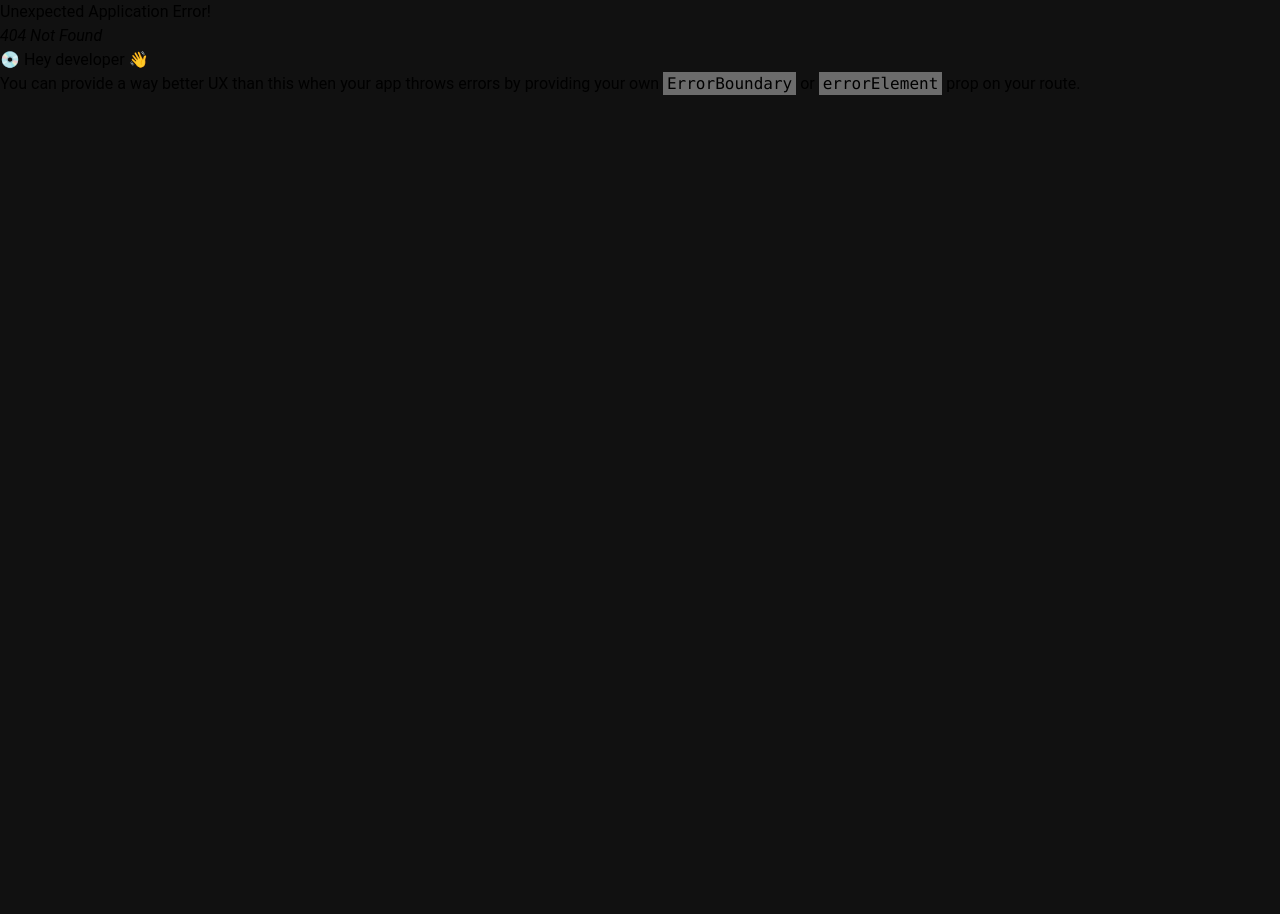
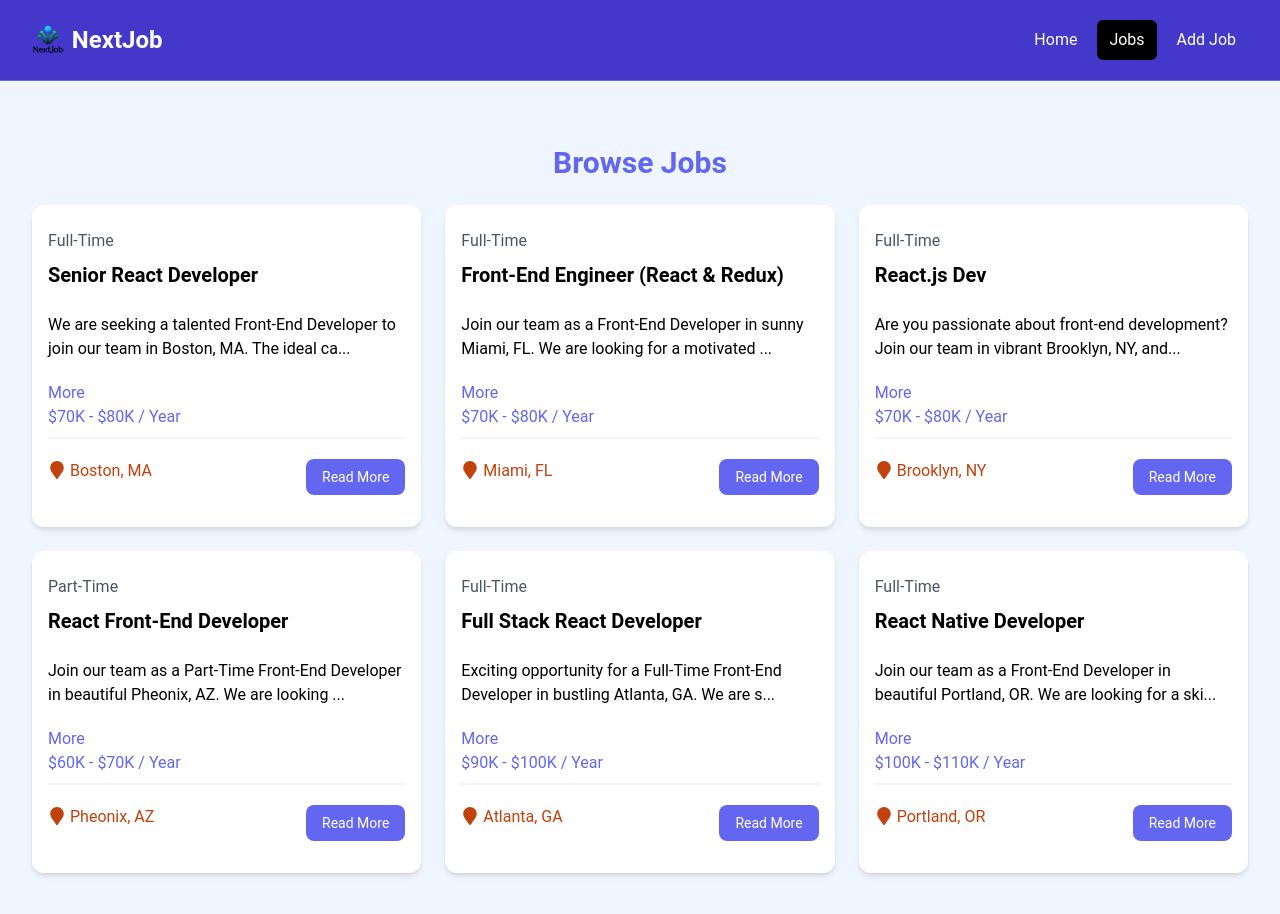
Before and after one commit to KaziShahHamza/jobPortal, a React (Vite) app: page /jobs in a window 1280 px wide. Before the commit this address had no page. Shown: the top 914 px of the page. Before the commit the page ends 800 px from the top, so only its background shows below. Built offline with nearby package versions, Linux system fonts and the light colour scheme.

Commit message:
job page added

```diff
--- a/src/App.jsx
+++ b/src/App.jsx
@@ -7,11 +7,15 @@
 import HomePage from "./pages/HomePage";
 import MainLayout from "./layouts/MainLayout";
 import "./index.css";
+import JobsPage from "./pages/JobsPage";
+import NotFoundPage from "./pages/NotFoundPage";
 
 const router = createBrowserRouter(
   createRoutesFromElements(
     <Route path="/" element={<MainLayout />}>
       <Route index element={<HomePage />} />
+      <Route path="/jobs" element={<JobsPage />} />
+      <Route path="*" element={<NotFoundPage />} />
     </Route>
   )
 );
--- a/src/components/HomeCards.jsx
+++ b/src/components/HomeCards.jsx
@@ -1,3 +1,4 @@
+import { Link } from "react-router-dom";
 
 
 const HomeCards = () => {
@@ -10,24 +11,24 @@
             <p className="mt-2 mb-4">
               Browse our React jobs and start your career today
             </p>
-            <a
-              href="/jobs.html"
+            <Link
+              to="/jobs"
               className="inline-block bg-black text-white rounded-lg px-4 py-2 hover:bg-gray-700"
             >
               Browse Jobs
-            </a>
+            </Link>
           </div>
           <div className="bg-indigo-100 p-6 rounded-lg shadow-md">
             <h2 className="text-2xl font-bold">For Employers</h2>
             <p className="mt-2 mb-4">
               List your job to find the perfect developer for the role
             </p>
-            <a
-              href="/add-job.html"
+            <Link
+              to="/add-job"
               className="inline-block bg-indigo-500 text-white rounded-lg px-4 py-2 hover:bg-indigo-600"
             >
               Add Job
-            </a>
+            </Link>
           </div>
         </div>
       </div>
--- a/src/components/JobListing.jsx
+++ b/src/components/JobListing.jsx
@@ -1,5 +1,6 @@
 import { useState } from "react";
 import { FaMapMarker } from "react-icons/fa";
+import { Link } from "react-router-dom";
 
 const JobListing = ({ job }) => {
   const [showFullDescription, setShowFullDescription] = useState(false);
@@ -35,12 +36,12 @@
             < FaMapMarker className="inline text-lg mb-1 mr-1" />
             {job.location}
           </div>
-          <a
-            href={`/job/${job.id}`}
+          <Link
+            to={`/job/${job.id}`}
             className="h-[36px] bg-indigo-500 hover:bg-indigo-600 text-white px-4 py-2 rounded-lg text-center text-sm"
           >
             Read More
-          </a>
+          </Link>
         </div>
       </div>
     </div>
--- a/src/components/JobListings.jsx
+++ b/src/components/JobListings.jsx
@@ -1,18 +1,18 @@
 import jobs from "../jobs.json";
 import JobListing from "./JobListing";
 
-const JobListings = () => {
-  const recentJobs = jobs.slice(0, 3);
+const JobListings = ({ isHome = false }) => {
+  const jobListings = isHome ? jobs.slice(0, 3) : jobs;
   console.log(jobs);
 
   return (
     <section className="bg-blue-50 px-4 py-10">
       <div className="container-xl lg:container m-auto">
         <h2 className="text-3xl font-bold text-indigo-500 mb-6 text-center">
-          Browse Jobs
+          { isHome ? "Recent Jobs" : "Browse Jobs"}
         </h2>
         <div className="grid grid-cols-1 md:grid-cols-3 gap-6">
-          {recentJobs.map((job) => (
+          {jobListings.map((job) => (
             <JobListing key={job.id} job={job} />
           ))}
         </div>
--- a/src/components/Navbar.jsx
+++ b/src/components/Navbar.jsx
@@ -1,45 +1,34 @@
-import logo from "../assets/images/logo3.png"
+import { NavLink } from "react-router-dom";
+import logo from "../assets/images/logo3.png";
 
 const Navbar = () => {
+  const linkClass = ({ isActive }) =>
+    isActive
+      ? "bg-black text-white bg-black hover:bg-gray-900 hover:text-white rounded-md px-3 py-2"
+      : "text-white hover:bg-gray-900 hover:text-white rounded-md px-3 py-2";
   return (
     <nav className="bg-indigo-700 border-b border-indigo-500">
       <div className="mx-auto max-w-7xl px-2 sm:px-6 lg:px-8">
         <div className="flex h-20 items-center justify-between">
           <div className="flex flex-1 items-center justify-center md:items-stretch md:justify-start">
             {/* <!-- Logo --> */}
-            <a
-              className="flex flex-shrink-0 items-center mr-4"
-              href="/index.html"
-            >
-              <img
-                className="h-10 w-auto"
-                src={ logo }
-                alt="React Jobs"
-              />
+            <NavLink className="flex flex-shrink-0 items-center mr-4" to="/">
+              <img className="h-10 w-auto" src={logo} alt="React Jobs" />
               <span className="hidden md:block text-white text-2xl font-bold ml-2">
                 NextJob
               </span>
-            </a>
+            </NavLink>
             <div className="md:ml-auto">
               <div className="flex space-x-2">
-                <a
-                  href="/index.html"
-                  className="text-white bg-black hover:bg-gray-900 hover:text-white rounded-md px-3 py-2"
-                >
+                <NavLink to="/" className={linkClass}>
                   Home
-                </a>
-                <a
-                  href="/jobs.html"
-                  className="text-white hover:bg-gray-900 hover:text-white rounded-md px-3 py-2"
-                >
+                </NavLink>
+                <NavLink to="/jobs" className={linkClass}>
                   Jobs
-                </a>
-                <a
-                  href="/add-job.html"
-                  className="text-white hover:bg-gray-900 hover:text-white rounded-md px-3 py-2"
-                >
+                </NavLink>
+                <NavLink to="/add-job" className={linkClass}>
                   Add Job
-                </a>
+                </NavLink>
               </div>
             </div>
           </div>
--- a/src/components/ViewAllJobs.jsx
+++ b/src/components/ViewAllJobs.jsx
@@ -1,12 +1,14 @@
+import { Link } from "react-router-dom";
+
 const ViewAllJobs = () => {
   return (
     <section className="m-auto max-w-lg my-10 px-6">
-      <a
-        href="jobs.html"
+      <Link
+        to="jobs"
         className="block bg-black text-white text-center py-4 px-6 rounded-xl hover:bg-gray-700"
       >
         View All Jobs
-      </a>
+      </Link>
     </section>
   );
 };
--- a/src/index.css
+++ b/src/index.css
@@ -3,5 +3,5 @@
 @tailwind utilities;
 
 :root {
-  background-color: #111;
+  background-color: blueviolet;
 }
--- a/src/pages/HomePage.jsx
+++ b/src/pages/HomePage.jsx
@@ -2,13 +2,14 @@
 import HomeCards from "../components/HomeCards";
 import JobListings from "../components/JobListings";
 import ViewAllJobs from "../components/ViewAllJobs";
+
 
 const HomePage = () => {
   return (
     <>
       <Hero />
       <HomeCards />
-      <JobListings />
+      <JobListings isHome={true} />
       <ViewAllJobs />
     </>
   );
--- /dev/null
+++ b/src/pages/JobsPage.jsx
@@ -0,0 +1,11 @@
+import JobListings from "../components/JobListings"
+
+const JobsPage = () => {
+  return (
+    <section className="bg-blue-50 px-4 py-6" >
+      <JobListings />
+    </section>
+  )
+}
+
+export default JobsPage
--- /dev/null
+++ b/src/pages/NotFoundPage.jsx
@@ -0,0 +1,20 @@
+import { FaExclamationTriangle } from "react-icons/fa";
+import { Link } from "react-router-dom";
+
+const NotFoundPage = () => {
+  return (
+    <section className="text-center flex flex-col justify-center items-center h-96">
+        <FaExclamationTriangle className="text-yellow-400 text-6xl mb-4" />
+      <h1 className="text-6xl font-bold mb-4">404 Not Found</h1>
+      <p className="text-xl mb-5">This page does not exist</p>
+      <Link
+        to="/index.html"
+        className="text-white bg-indigo-700 hover:bg-indigo-900 rounded-md px-3 py-2 mt-4"
+      >
+        Go Back
+      </Link>
+    </section>
+  );
+};
+
+export default NotFoundPage;
```
